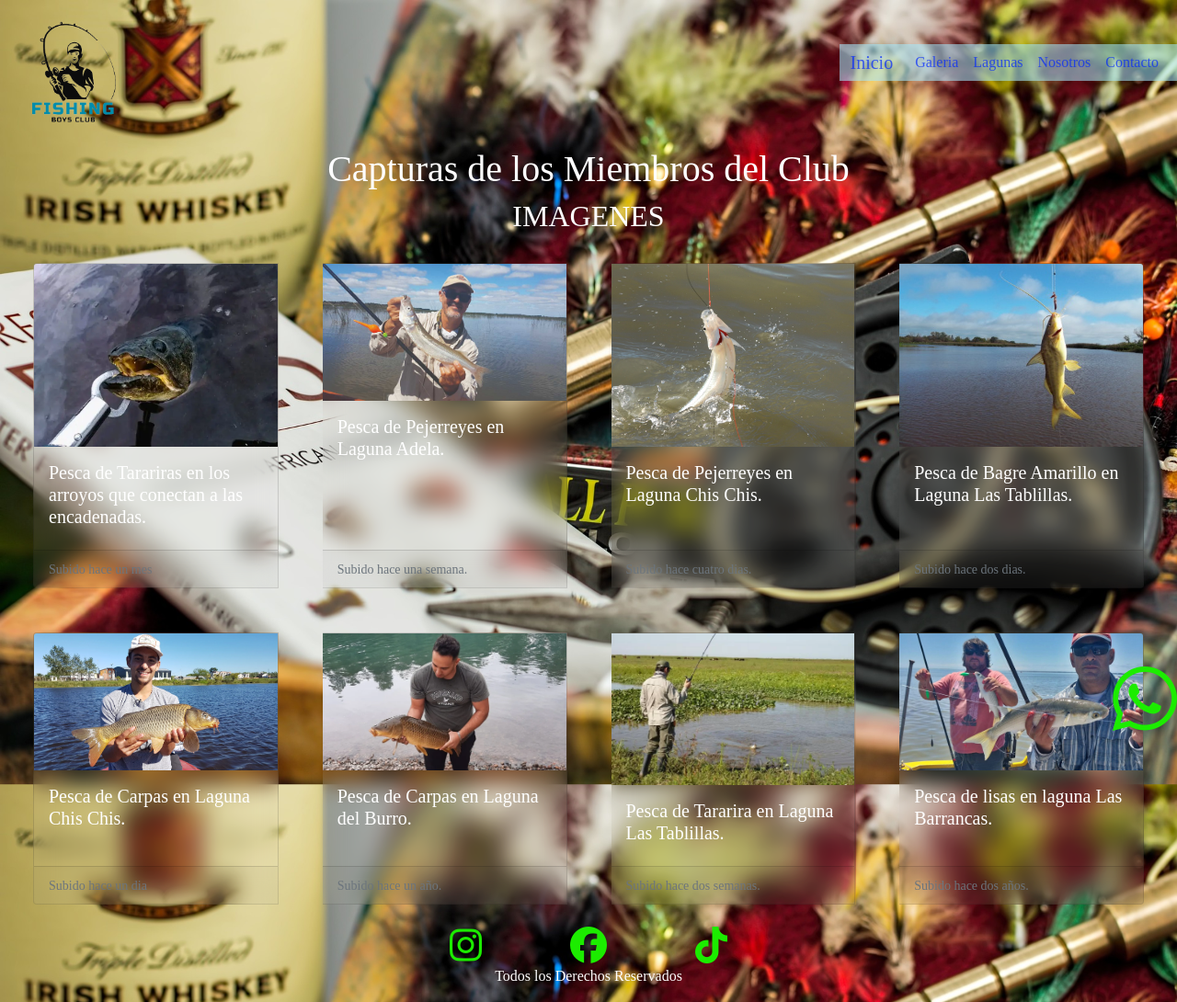
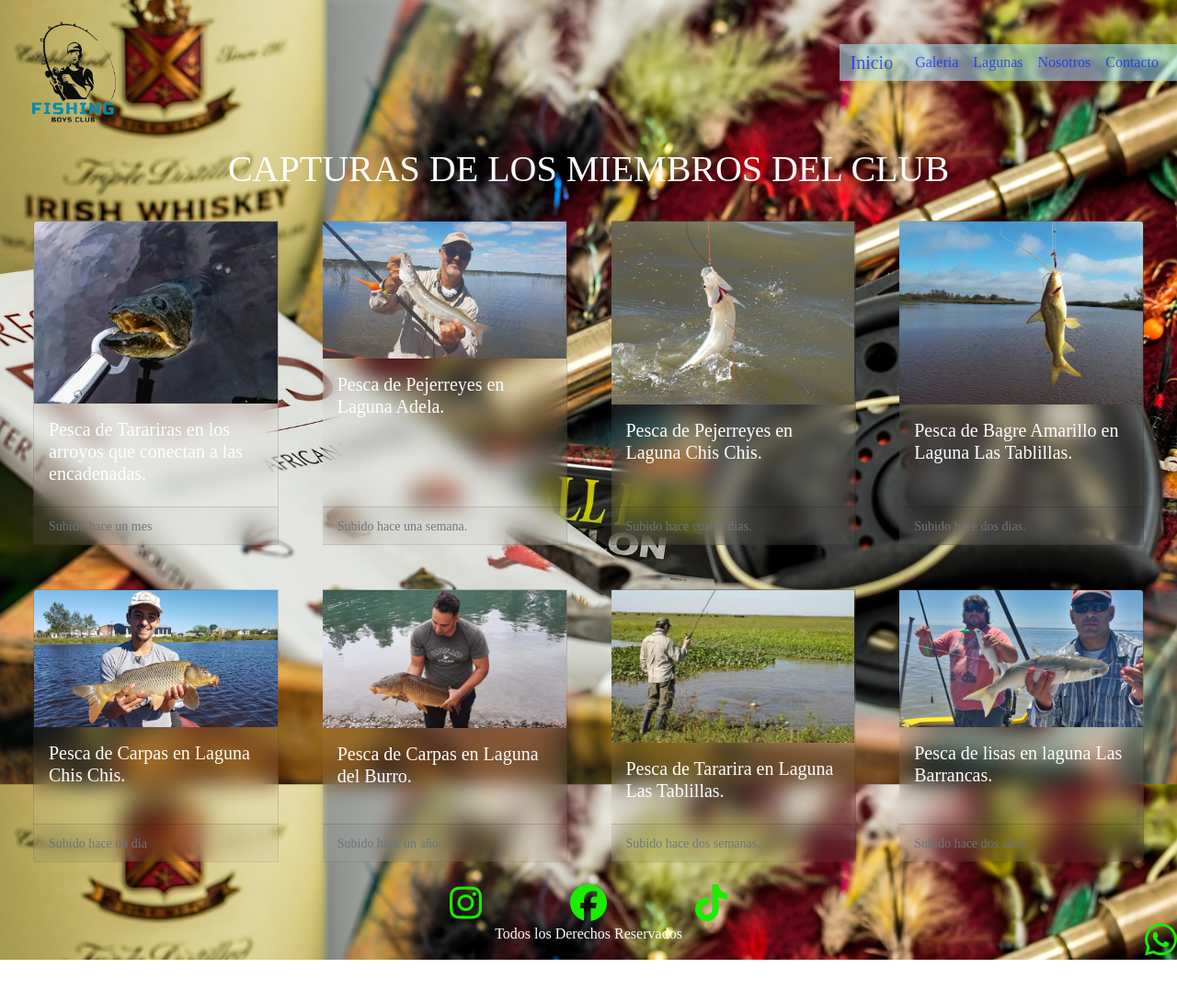
Before and after one commit to LautaroTorea/CursoDesarroloWebCoder, a plain HTML site: page pages/galeria.html in a window 1280 px wide. Shown: the whole page at 92% size. After the commit the page ends 1044 px from the top, so only its background shows below. Drawn offline with Linux system fonts and the light colour scheme; a web font is replaced by a local one.

Commit message:
arreglando cosas

```diff
--- a/css/estilos.css
+++ b/css/estilos.css
@@ -12,9 +12,7 @@
     background-repeat: no-repeat;
     background-position: center;
     background-attachment: fixed;
-    /*display: flex;
-    flex-direction: column;
-    height: 100vh;*/
+    height: 100vh;
 }
 .fondoGaleria{
     background-image: url(../assets/img/fly-fishing-geb331e34f_640.jpg);
@@ -22,9 +20,7 @@
     background-repeat: no-repeat;
     background-position: center;
     background-attachment: fixed;
-    /*display: flex;
-    flex-direction: column;
-    height: 100vh;*/
+    height: 100vh;
 }
 .fondoContacto{
     background-image: url(../assets/img/fondo\ contacto\ celu\ 640.jpg);
@@ -40,10 +36,10 @@
 
 .fondoHeader{
     height: 20vh;
-    background-size: cover;
+    /*background-size: cover;
     background-repeat: no-repeat;
     background-position: center;
-    background-attachment: fixed;
+    background-attachment: fixed;*/
     position: sticky;
     top: 0;
     z-index: 10;
@@ -103,22 +99,10 @@
     font-size: 5vh;
 }
 .wsp{
-    display: inline-block;
     border-radius: 50%;
-    text-align: center;
-    font-size: 10vh;
-    position: fixed;
-    right: 0;
-    bottom: 0;
-}
-.contenedorFormu{
-    margin-right: 65%;
-    margin-left: 35%;
-}
-.formulario{
-    display: block;
     font-size: 5vh;
 }
+
 @media (min-width: 600px) and (max-width: 1024px){
     .fondoIndex {
         background-image :url(../assets/img/lake-gb50fbf29f_1280.jpg)};
--- a/pages/galeria.html
+++ b/pages/galeria.html
@@ -40,9 +40,8 @@
                 </nav>
     </header>
     <main class="container-fluid">
-            <div class="container-fluid text-center textoGaleria">
-                <h1>Capturas de los Miembros del Club</h1>
-                <h2>IMAGENES</h2>
+            <div class="container-fluid text-center">
+                <h1>CAPTURAS DE LOS MIEMBROS DEL CLUB</h1>
             </div>
             <div class="card-group">
                 <div class="card m-4">
@@ -121,14 +120,16 @@
                 </div>
             </div>
     </main>
-    <footer class="container-fluid mt-auto">
-            <div class="d-flex justify-content-center align-items-center">
+    <footer class="container-fluid position-relative mt-auto">
+      <div class="container-fluid d-flex justify-content-center align-items-center">
           <a href="https://www.instagram.com/" target="_blank"><i class=" icon fa-brands fa-instagram px-5"></i></a>
           <a href="https://www.facebook.com" target="_blank"><i class=" icon fa-brands fa-facebook px-5"></i></a>
-                <a href="https://www.whatsapp.com/?lang=es" target="_blank"><i class=" wsp icon fa-brands fa-whatsapp"></i></a>
           <a href="https://www.tiktok.com/es/" target="_blank"><i class=" icon fa-brands fa-tiktok px-5"></i></a>
       </div>
-            <div class="d-flex justify-content-center align-items-center">
+      <div class="position-absolute bottom-0 end-0">
+          <a href="https://www.whatsapp.com/?lang=es" target="_blank"><i class="wsp icon fa-brands fa-whatsapp"></i></a>
+      </div>
+      <div class="container-fluid d-flex justify-content-center align-items-center">
           <p>Todos los Derechos Reservados</p>
       </div>
     </footer>
```
Also changed, not shown: index.html (+7 -5 lines), pages/contacto.html (+7 -5 lines), pages/lagunas.html (+7 -5 lines), pages/nosotros.html (+6 -4 lines). Lines whose indentation alone changed are shown as unchanged.
